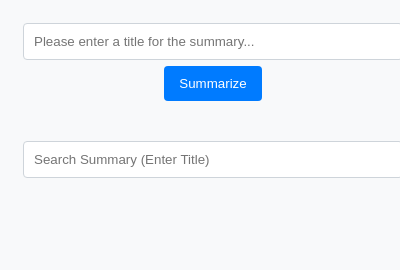
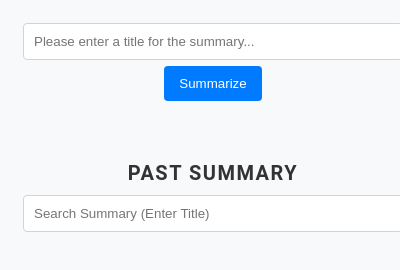
Before and after one commit to stevex626/summary_killer_chrome_ext, a browser extension: page popup.html in a window 400 px wide. Drawn offline with Linux system fonts and the light colour scheme.

Commit message:
Small UI changes
- Small UI changes

```diff
--- a/assets/styles.css
+++ b/assets/styles.css
@@ -51,6 +51,17 @@ input[type="text"]:focus {
     background-color: #0056b3;
     transform: scale(1.05);  /* A subtle zoom on hover */
 }
+
+#pastSummaryTitle {
+    font-size: 20px;
+    color: #333;
+    font-weight: 600;
+    margin-bottom: 10px;
+    margin-top: 20px;
+    text-transform: uppercase;
+    letter-spacing: 1.5px;
+}
+
 
 /* Styling for the the summary-entry */
 
--- a/popup.html
+++ b/popup.html
@@ -8,6 +8,7 @@
     <input type="text" id="titleInput" placeholder="Please enter a title for the summary...">
     <p id="error" style="color: red;"></p>
     <button id="summarizeBtn">Summarize</button>
+    <h2 id="pastSummaryTitle">Past Summary</h2>
     <input type="text" id="searchInput" placeholder="Search Summary (Enter Title)">
     <div id="summariesContainer">
         <!-- Summaries will be appended here dynamically from popup.js -->
```
